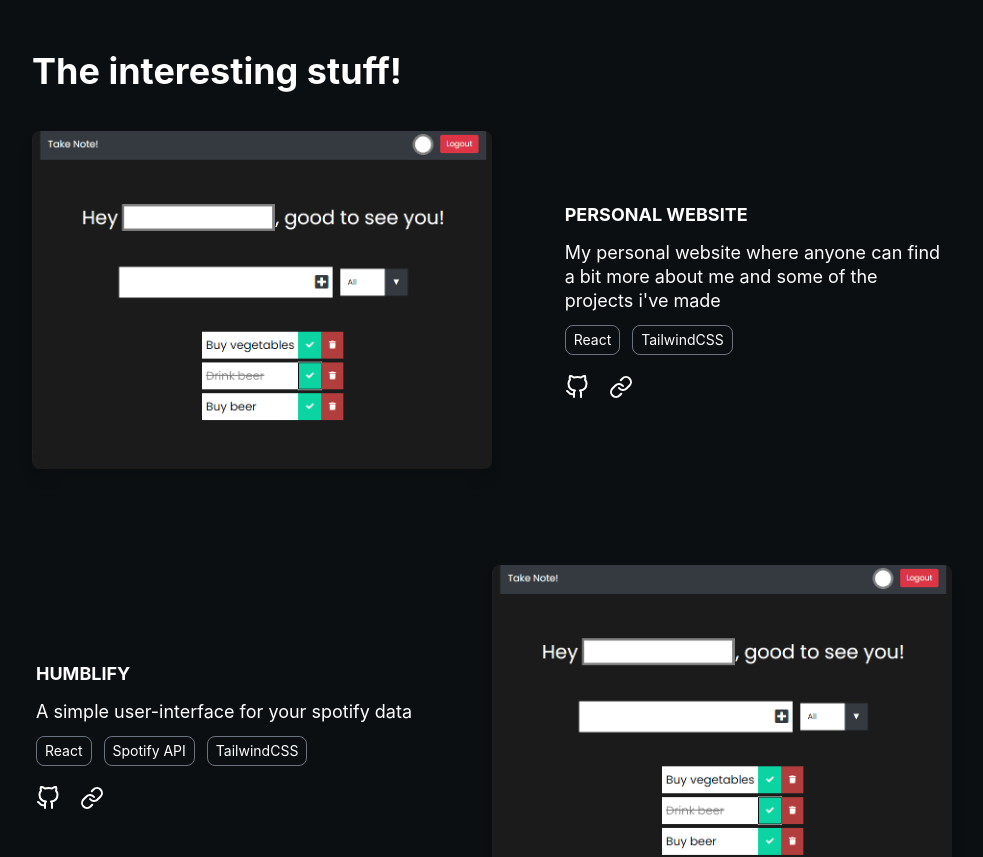
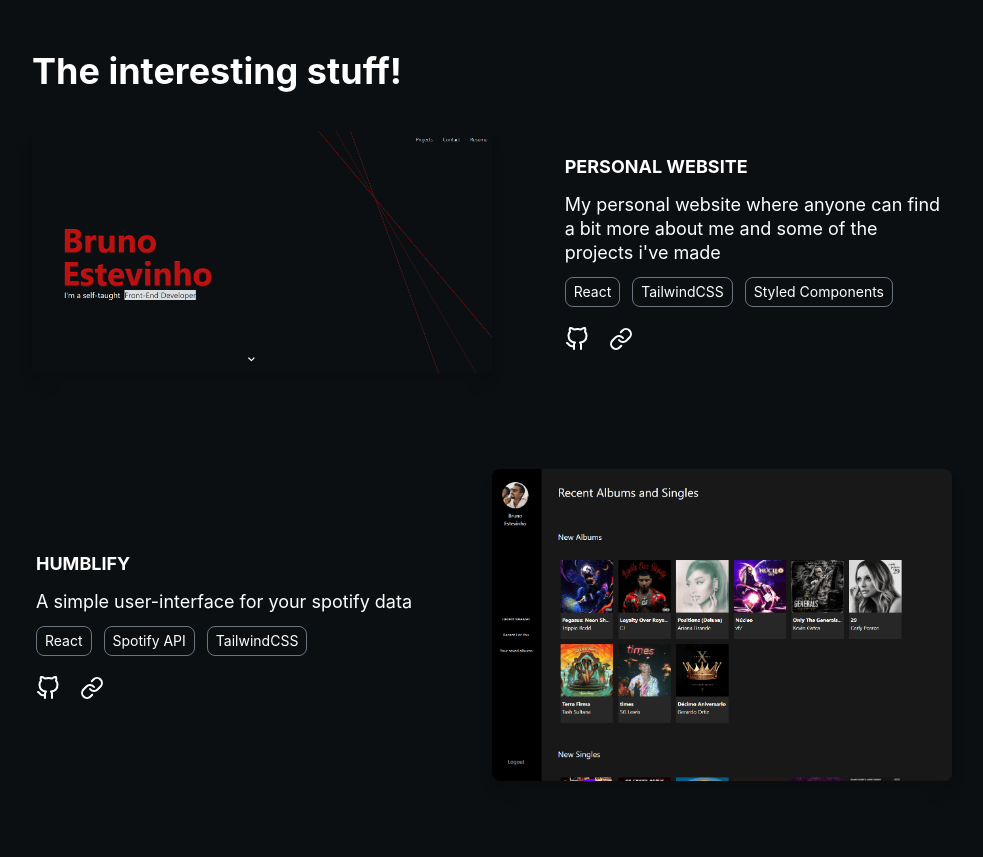
Before and after one commit to brunoestevinho/personal-webpage, a React (Create React App) app: page / in a window 1280 px wide. Shown: the part 2920-3777 px from the top of the page, without its empty margins (148-1131 px from the left). Built offline with nearby package versions, Linux system fonts and the light colour scheme.

Commit message:
fixed project images loading

```diff
--- a/src/components/contact.js
+++ b/src/components/contact.js
@@ -4,7 +4,7 @@
   return (
     <section className="text-white pt-6 pb-20" id="contact">
       <h2 className="text-4xl font-bold pb-12">Reach me</h2>
-      <p className="px-4 text-center pb-12"></p>
+      <p className="px-4 text-center pb-6">LinkedIn | GitHub</p>
     </section>
   );
 };
--- a/src/components/footer.js
+++ b/src/components/footer.js
@@ -1,9 +1,11 @@
 import React from "react";
+
+import BE from "../images/BE.png";
 
 const Footer = () => (
   <section className="p-12">
     <footer className="m-6 text-white ">
-      <p className="px-4 text-center pb-12">LinkedIn | GitHub</p>
+      <img className="w-20 mx-auto pb-2" alt="BE" src={BE} />
       <p className="text-center">
         © Bruno Estevinho, {new Date().getFullYear()}
       </p>
--- a/src/components/projects.js
+++ b/src/components/projects.js
@@ -3,8 +3,6 @@
 
 import { ReactComponent as GitHub } from "../images/github.svg";
 import { ReactComponent as WebPage } from "../images/webpage.svg";
-
-import project1 from "../images/todo.png";
 
 const Projects = () => {
   return (
@@ -26,7 +24,7 @@
               }
             >
               <img
-                src={project1}
+                src={projectData.image}
                 width="768px"
                 height="575px"
                 alt={projectData.title}
--- a/src/data/projectData.js
+++ b/src/data/projectData.js
@@ -1,24 +1,29 @@
+import React from "react";
+import img1 from "../images/personal-webpage.png";
+import img2 from "../images/humblify.png";
+import img3 from "../images/todo.png";
+
 const projectData = [
   {
     title: "Personal Website",
-    image: "../images/personal-webpage.png",
+    image: img1,
     description:
       "My personal website where anyone can find a bit more about me and some of the projects i've made",
-    tools: ["React", "TailwindCSS"],
-    github: "https://github.com/brunoestevinho/todo-react",
-    link: "https://humblify.netlify.app/",
+    tools: ["React", "TailwindCSS", "Styled Components"],
+    github: "https://github.com/brunoestevinho/personal-webpage",
+    link: "https://brunoestevinho.dev/",
   },
   {
     title: "Humblify",
-    image: "../images/humblify.png",
+    image: img2,
     description: "A simple user-interface for your spotify data",
     tools: ["React", "Spotify API", "TailwindCSS"],
-    github: "https://github.com/brunoestevinho/todo-react",
+    github: "https://https://github.com/brunoestevinho/humblify",
     link: "https://humblify.netlify.app/",
   },
   {
     title: "2Do",
-    image: "../images/todo.png",
+    image: img3,
     description: "Easily add and remove to-do's with user authentication",
     tools: ["React", "Auth0"],
     github: "https://github.com/brunoestevinho/todo-react",
--- a/src/data/skills.js
+++ b/src/data/skills.js
@@ -12,7 +12,7 @@
     item: "ReactJS",
   },
   {
-    item: "Bootstrap",
+    item: "Redux",
   },
   {
     item: "Tailwind CSS",
```
Also changed, not shown: src/images/BE.png (added), 1 other file (tests, documents, lock files or other folders).
